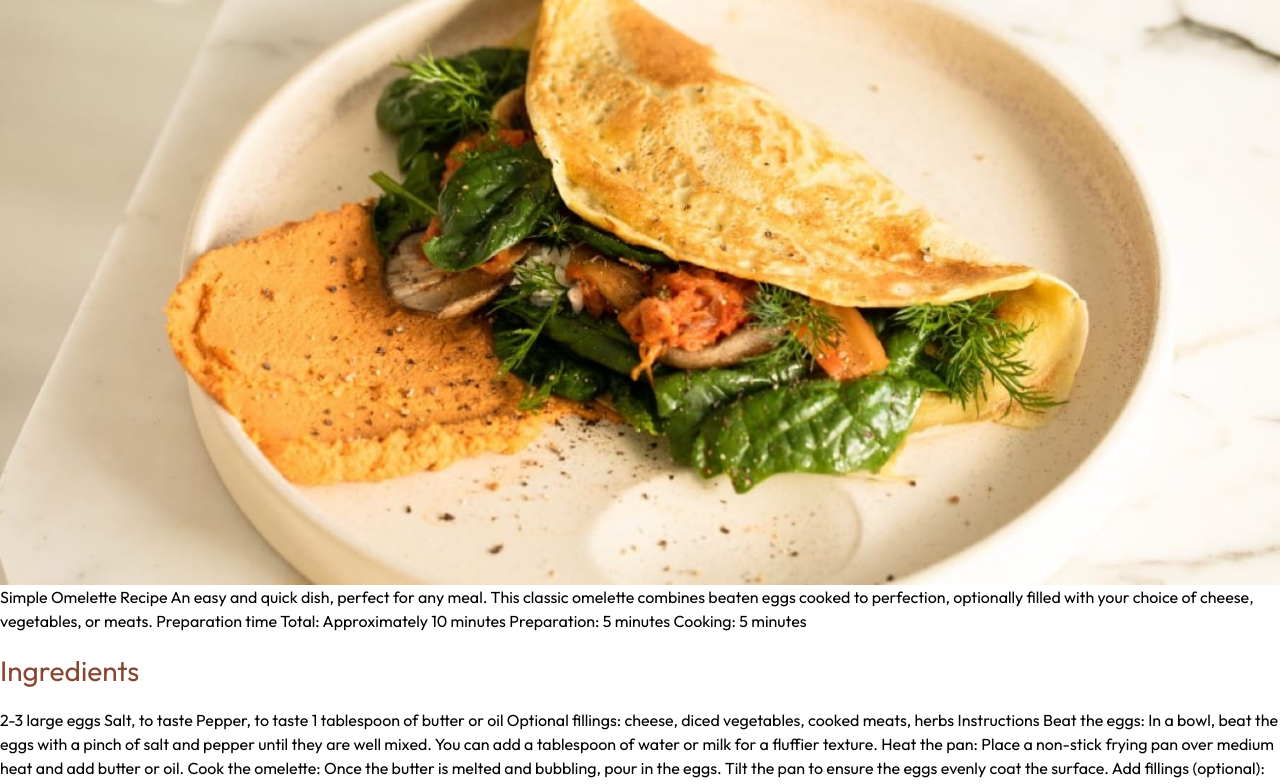
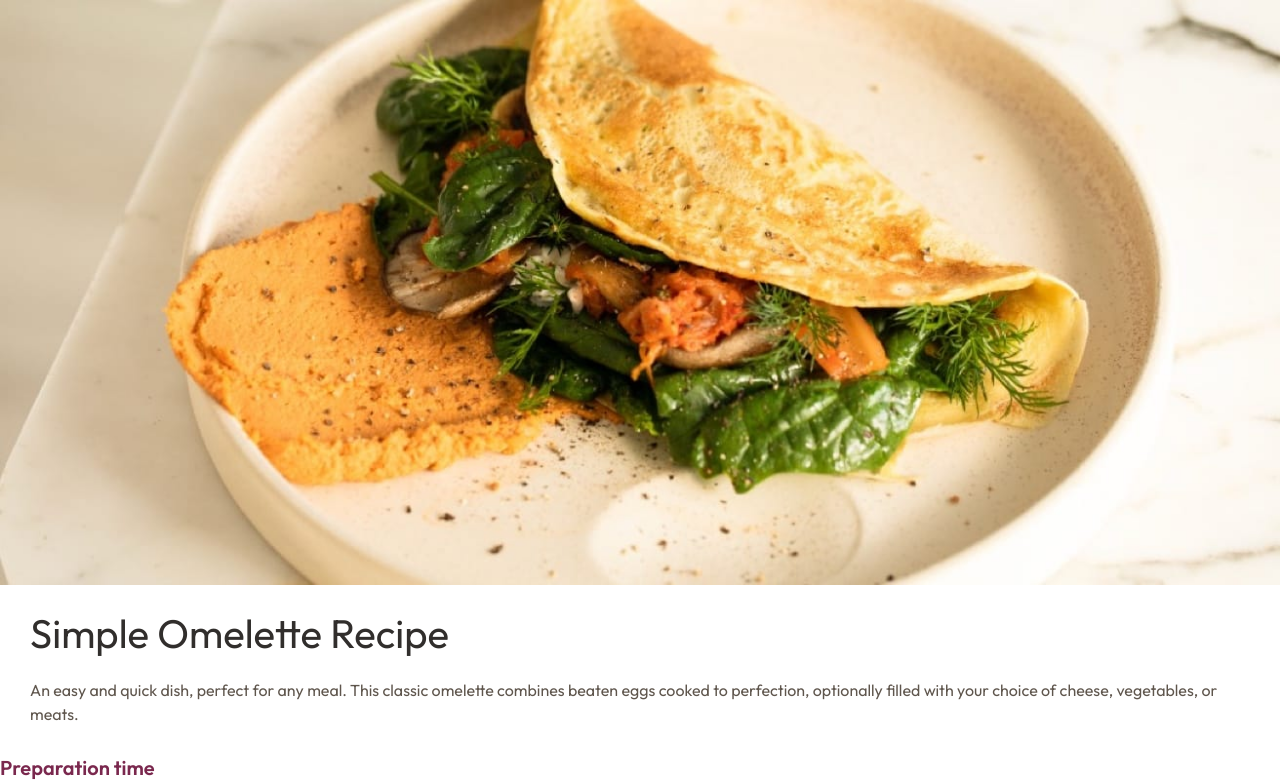
Before and after one commit to Grymbo/Recipe-Page, a plain HTML site: page index.html in a window 1280 px wide. Shown: the top 784 px of the page. Drawn offline with Linux system fonts and the light colour scheme.

Commit message:
Update Headerr

```diff
--- a/assets/css/style.css
+++ b/assets/css/style.css
@@ -9,7 +9,7 @@
     --rose_800: #7A284E;
     --rose_50: #FFF7FB;
     --stone_900: #312E2C;
-    --stone_600: #5FF64D;
+    --stone_600: #5F564D;
     --stone_150: #E3DDD7;
     --stone_100: #F3E5D7;
     --browm_800: #854632;
@@ -30,23 +30,19 @@ html {
 body {
     font-family: var(--outfit);
     font-size: 1.6rem;
-    line-height: 150%;
 }
 h1 {
     font-size: 4rem;
-    line-height: 100%;
     font-weight: 400;
     color: var(--stone_900);
 }
 h2 {
     font-size: 2.8rem;
-    line-height: 100%;
     font-weight: 400;
     color: var(--browm_800);
 }
 h3 {
     font-size: 2rem;
-    line-height: 100%;
     font-weight: 600;
     color: var(--rose_800);
 }
@@ -70,3 +66,16 @@ img {
 .regular {
     font-weight: 400;
 }
+
+/***************************************** Header ************************************************/
+.header {
+    margin: 3rem;
+}
+.header h1{
+    line-height: 3.6rem;
+}
+.header p {
+    line-height: 2.4rem;
+    font-weight: 400;
+    color: var(--stone_600);
+}
--- a/index.html
+++ b/index.html
@@ -17,12 +17,22 @@
     <img src="assets/images/image-omelette.jpeg" alt="">
   </div>
 
-  Simple Omelette Recipe
+  <header class="header">
+    <h1>Simple Omelette Recipe</h1>
+    <p>An easy and quick dish, perfect for any meal. This classic omelette combines beaten eggs cooked
+      to perfection, optionally filled with your choice of cheese, vegetables, or meats.
+    </p>
+  </header>
 
-  An easy and quick dish, perfect for any meal. This classic omelette combines beaten eggs cooked
-  to perfection, optionally filled with your choice of cheese, vegetables, or meats.
+  <section>
+    <h3>Preparation time</h3>
+  </section>
 
-  Preparation time
+
+
+
+
+
 
   Total: Approximately 10 minutes
   Preparation: 5 minutes
```
